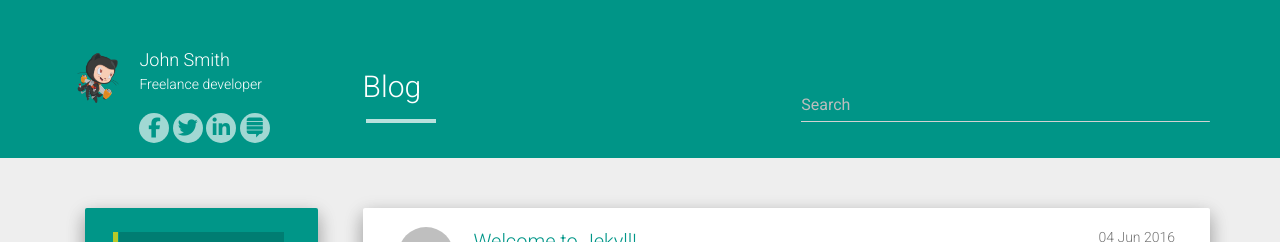
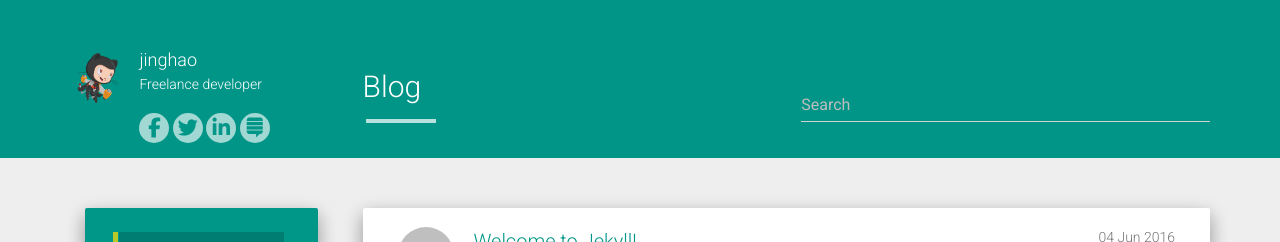
Before and after one commit to flyGeneral/flyGeneral.github.io, a Jekyll site: the page built from index.html, in a window 1280 px wide. Shown: the top 242 px of the page. Built offline with Jekyll 4.4.1, drawn with Linux system fonts in a browser that asks for light colours; nearby versions of some CDN libraries; the list of posts is cut into pages by our own code.

Commit message:
[feature][blog] change the default personal info
[desc] 修改获取到的博客的个人信息

```diff
--- a/_config.yml
+++ b/_config.yml
@@ -1,12 +1,12 @@
 title: John Smith
-description: My Personal Blog
-author: John Smith
-logo: /hcz-jekyll-blog/static/img/avatar.png
-github: https://github.com/codeasashu
+description: Chenjinghao Blog
+author: jinghao
+logo: /flyGeneral.github.io/static/img/avatar.png
+github: https://github.com/flyGeneral
 about: Freelance developer
 
-baseurl: "https://codeasashu.github.io/hcz-jekyll-blog"
-url: "https://codeasashu.github.io/hcz-jekyll-blog"
+baseurl: "https://flyGeneral.github.io/flyGeneral.github.io"
+url: "https://flyGeneral.github.io/flyGeneral.github.io"
 
 allowsearch: true
 
```
